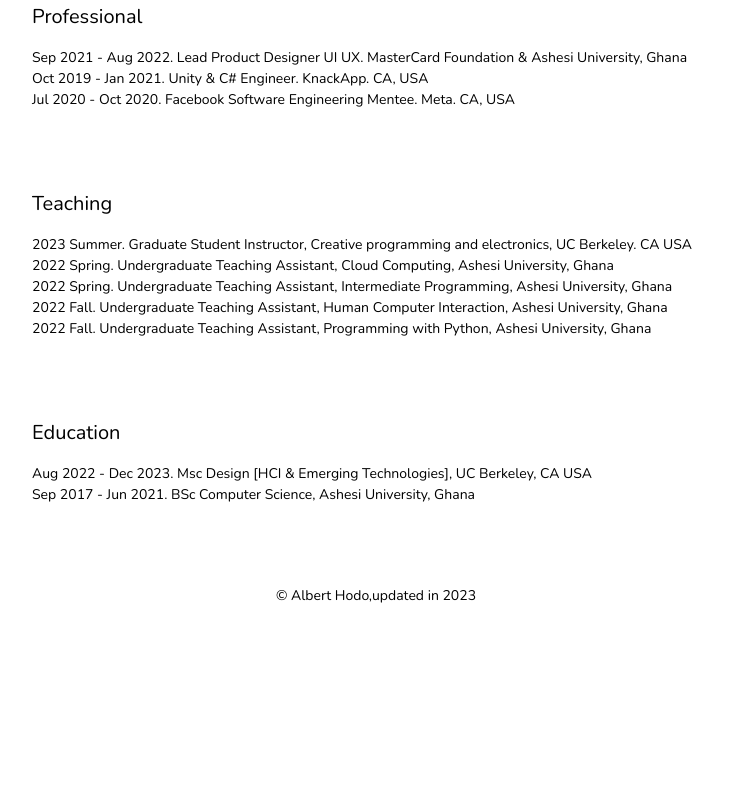
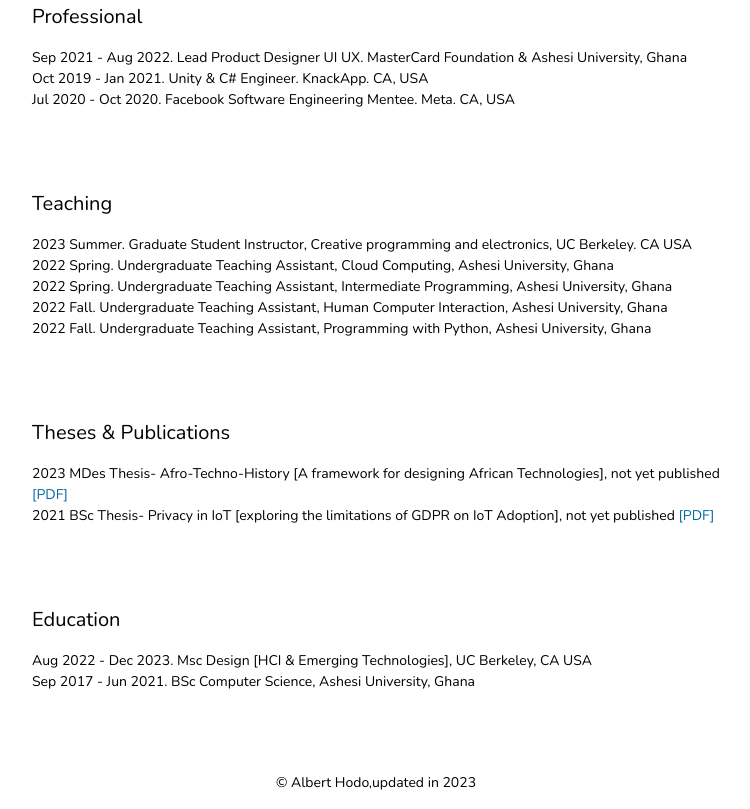
Before and after one commit to alberthodo/alberthodo.github.io, a plain HTML site: page about.html in a window 1280 px wide. Shown: the part 629-1438 px from the top of the page, without its empty margins (264-1014 px from the left). Before the commit the page ends 1251 px from the top, so only its background shows below. Drawn offline with nearby package versions, Linux system fonts and the light colour scheme.

Commit message:
simplified site. moved thesis to about

```diff
--- a/about.html
+++ b/about.html
@@ -137,6 +137,29 @@
           </p>
         </div>
       </div>
+      <div class="thesisSection mb-20">
+        <div class="thesisHeading text-xl mb-4">Theses & Publications</div>
+        <div class="educationTexts">
+          <p class="">
+            2023 MDes Thesis- Afro-Techno-History [A framework for designing
+            African Technologies], not yet published
+            <a
+              href="./pdfs/albert hodo design thesis.pdf"
+              target="_blank"
+              class="text-sky-700"
+              >[PDF]</a
+            ><br />
+            2021 BSc Thesis- Privacy in IoT [exploring the limitations of GDPR
+            on IoT Adoption], not yet published
+            <a
+              href="./pdfs/albert hodo cs thesis.pdf"
+              target="_blank"
+              class="text-sky-700"
+              >[PDF]</a
+            ><br />
+          </p>
+        </div>
+      </div>
       <div class="educationSection mb-20">
         <div class="educationHeading text-xl mb-4">Education</div>
         <div class="educationTexts">
```
Also changed, not shown: index.html (+30 -29 lines), playground.html (+1 -0 lines).
